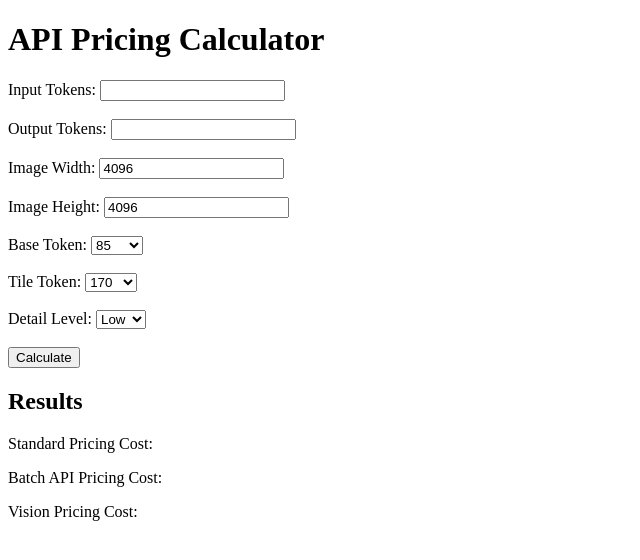
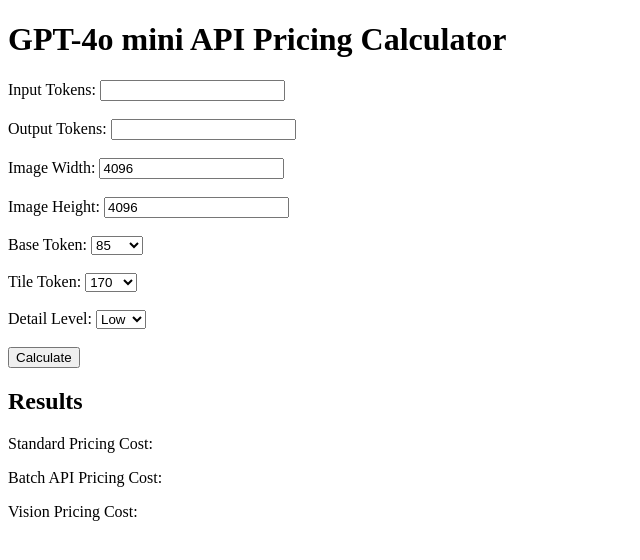
Before and after one commit to bbz662/api-cost-calculator, a plain HTML site: page index.html in a window 1280 px wide. Shown: the whole page, without its empty margins (0-640 px from the left). Drawn offline with Linux system fonts and the light colour scheme.

Commit message:
Update index.html

```diff
--- a/index.html
+++ b/index.html
@@ -3,10 +3,10 @@
 <head>
     <meta charset="UTF-8">
     <meta name="viewport" content="width=device-width, initial-scale=1.0">
-    <title>ChatGPT 4o mini API Vision Pricing Calculator</title>
+    <title>GPT-4o mini API Vision Pricing Calculator</title>
 </head>
 <body>
-    <h1>API Pricing Calculator</h1>
+    <h1>GPT-4o mini API Pricing Calculator</h1>
     <form id="pricingForm">
         <label for="inputTokens">Input Tokens:</label>
         <input type="number" id="inputTokens" name="inputTokens"><br><br>
```
